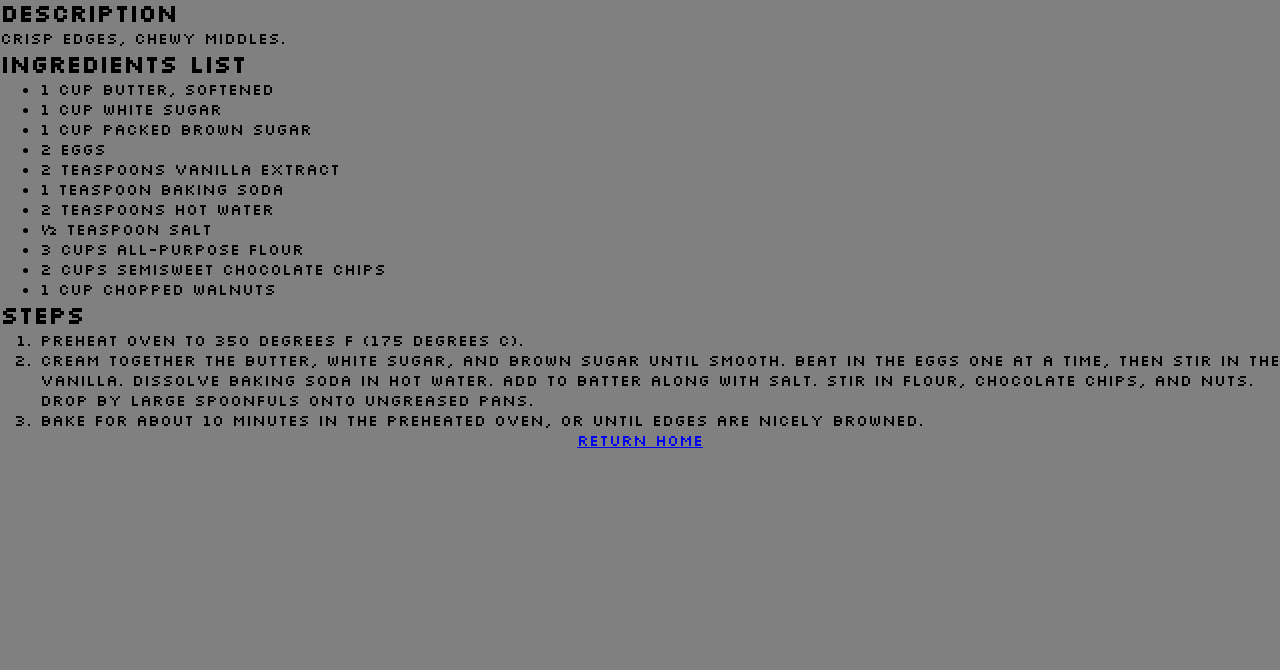
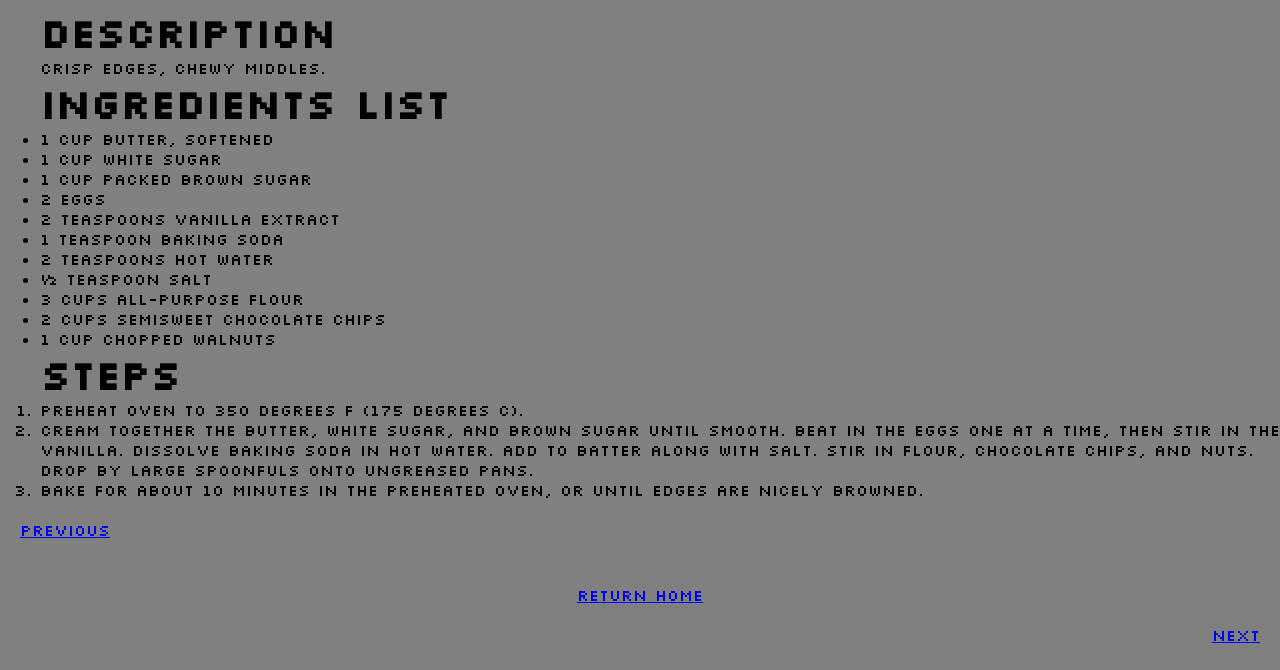
Before and after one commit to devHavig/recipes, a plain HTML site: page recipes/chocolateChipCookies.html in a window 1280 px wide. Shown: the part 404-1074 px from the top of the page. Before the commit the page ends 854 px from the top, so only its background shows below. Drawn offline with Linux system fonts and the light colour scheme.

Commit message:
added next and previous buttons

```diff
--- a/main.css
+++ b/main.css
@@ -13,6 +13,22 @@ h1 {
     background: linear-gradient(to right, #ef5350, #f48fb1, #7e57c2, #2196f3, #26c6da, #43a047, #eeff41, #f9a825, #ff5722);
     -webkit-background-clip: text;
     -webkit-text-fill-color: transparent;
+}
+
+#description {
+    padding-top: 10px;
+}
+
+h2 {
+    font-size: 2.5rem;
+}
+
+h2, p {
+    padding-left: 40px;
+}
+
+h3 {
+    padding-top: 10px
 }
 
 img {
@@ -36,4 +52,23 @@ img {
 #return-link {
     display: block;
     text-align: center;
+    padding-top: 20px;
 }
+
+#next-link {
+    display: block;
+    text-align: right;
+    padding-top: 20px;
+    padding-bottom: 20px;
+    padding-right: 20px;
+    padding-bottom: 25px;
+}
+
+#previous-link {
+    display: block;
+    text-align:left;
+    padding-top: 20px;
+    padding-bottom: 20px;
+    padding-left: 20px;
+    padding-bottom: 25px;
+}
--- a/recipes/chocolateChipCookies.html
+++ b/recipes/chocolateChipCookies.html
@@ -12,7 +12,7 @@
     <h1>Chocolate Chip Cookies</h1>
     <img width="400px" src="/images/cookies.jpeg" alt="Chocolate Chip Cookies">
 
-    <h2>Description</h2>
+    <h2 id="description">Description</h2>
     <p>Crisp edges, chewy middles.</p>
 
     <h2>Ingredients list</h2>
@@ -36,6 +36,8 @@
         <li>Cream together the butter, white sugar, and brown sugar until smooth. Beat in the eggs one at a time, then stir in the vanilla. Dissolve baking soda in hot water. Add to batter along with salt. Stir in flour, chocolate chips, and nuts. Drop by large spoonfuls onto ungreased pans.</li>
         <li>Bake for about 10 minutes in the preheated oven, or until edges are nicely browned.</li>
     </ol>
+    <a id="previous-link" href="/recipes/cinnamonRolls.html">Previous</a>
     <a id="return-link" href="/index.html">Return Home</a>
+    <a id="next-link" href="/recipes/blueberryMuffins.html">Next</a>
 </body>
 </html>
```
Also changed, not shown: recipes/blueberryMuffins.html (+2 -1 lines), recipes/cinnamonRolls.html (+2 -1 lines).
